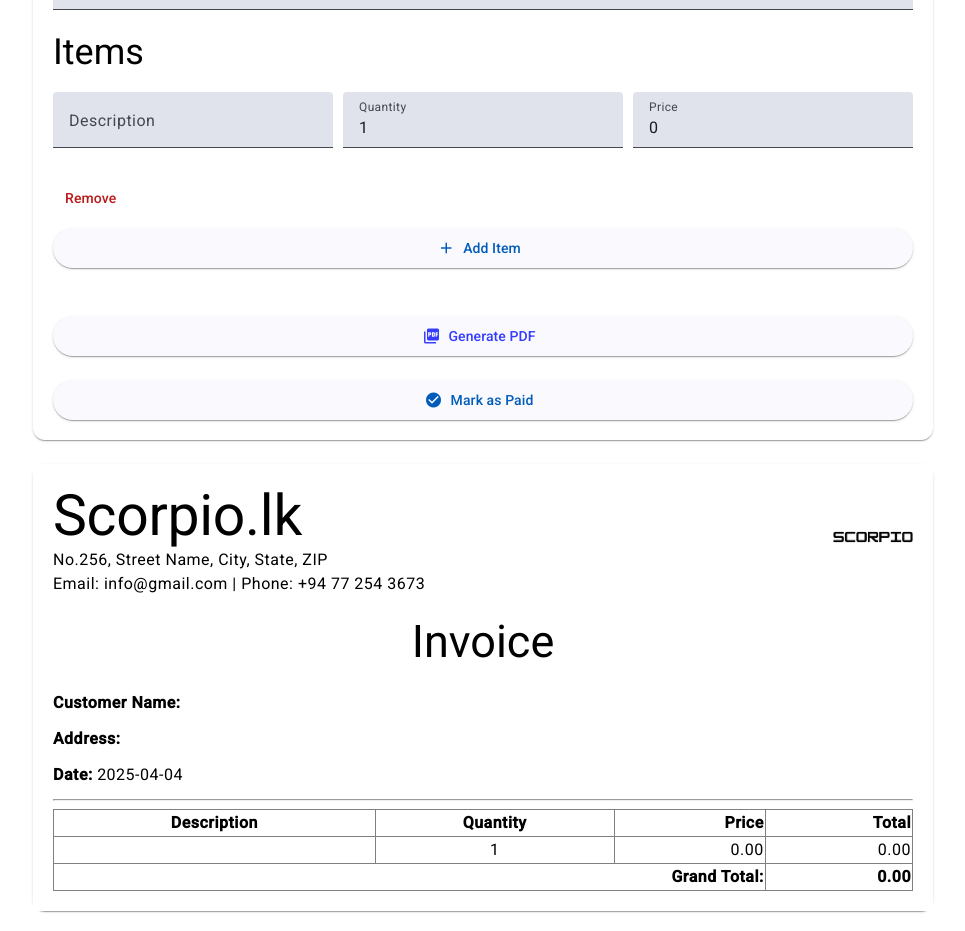
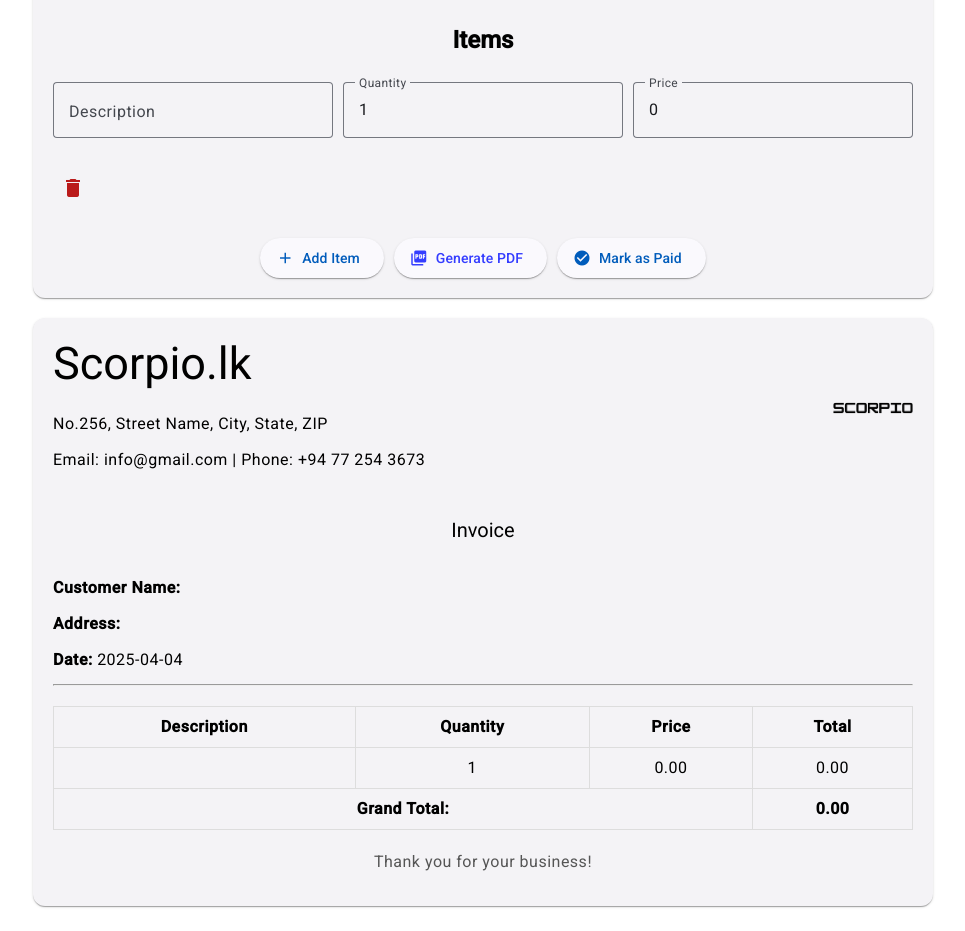
Before and after one commit to Bhagyadilhara/invoicee_app, an Angular app: page / in a window 1280 px wide. Shown: the part 336-1267 px from the top of the page, without its empty margins (157-1122 px from the left). Built offline with nearby package versions, Linux system fonts and the light colour scheme.

Commit message:
Make modern UI

```diff
--- a/src/app/app.component.css
+++ b/src/app/app.component.css
@@ -1,7 +1,24 @@
 .container {
   max-width: 900px;
   margin: 0 auto;
+  padding: 10px;
+}
+
+.invoice-card {
+  margin-bottom: 20px;
   padding: 20px;
+}
+
+.preview-card {
+  margin-top: 20px;
+  padding: 20px;
+}
+
+.title {
+  text-align: center;
+  font-size: 24px;
+  font-weight: bold;
+  margin-bottom: 20px;
 }
 
 .full-width {
@@ -13,15 +30,84 @@
   flex-wrap: wrap;
   gap: 10px;
   margin-bottom: 10px;
+  align-items: center;
 }
 
 .item-input {
-  flex: 1 1 100%;
+  flex: 1 1 calc(33.33% - 10px);
 }
 
-@media (min-width: 600px) {
+.button-group {
+  display: flex;
+  flex-wrap: wrap;
+  gap: 10px;
+  justify-content: center;
+  margin-top: 20px;
+}
+
+.company-header {
+  display: flex;
+  justify-content: space-between;
+  align-items: center;
+  margin-bottom: 20px;
+}
+
+.company-logo {
+  max-height: 80px;
+}
+
+.invoice-title {
+  text-align: center;
+  font-size: 20px;
+  margin: 20px 0;
+}
+
+.invoice-table {
+  width: 100%;
+  border-collapse: collapse;
+  margin-top: 20px;
+}
+
+.invoice-table th,
+.invoice-table td {
+  border: 1px solid #ddd;
+  padding: 8px;
+  text-align: center;
+}
+
+.grand-total-label {
+  text-align: right;
+  font-weight: bold;
+}
+
+.grand-total-value {
+  font-weight: bold;
+}
+
+.paid-seal {
+  margin-top: 20px;
+  text-align: center;
+  font-size: 24px;
+  color: red;
+  font-weight: bold;
+  text-transform: uppercase;
+}
+
+.thank-you {
+  margin-top: 20px;
+  text-align: center;
+  font-size: 16px;
+  color: #555;
+}
+
+@media (max-width: 600px) {
   .item-input {
-    flex: 1 1 30%;
+    flex: 1 1 100%;
+  }
+
+  .button-group {
+    flex-direction: column;
+    align-items: stretch;
   }
 }
 
--- a/src/app/app.component.html
+++ b/src/app/app.component.html
@@ -1,117 +1,109 @@
 <div class="container">
-  <mat-card style="position: relative; padding: 20px; background: white; max-width: 100%; overflow-x: auto;">
-    <h2>Invoice Generator</h2>
+  <mat-card class="invoice-card">
+    <h2 class="title">Invoice Maker</h2>
 
-    <mat-form-field appearance="fill" class="full-width">
+    <mat-form-field appearance="outline" class="full-width">
       <mat-label>Customer Name</mat-label>
       <input matInput [(ngModel)]="invoice.customerName" />
     </mat-form-field>
 
-    <mat-form-field appearance="fill" class="full-width">
+    <mat-form-field appearance="outline" class="full-width">
       <mat-label>Address</mat-label>
       <textarea matInput [(ngModel)]="invoice.address"></textarea>
     </mat-form-field>
 
-    <mat-form-field appearance="fill" class="full-width">
+    <mat-form-field appearance="outline" class="full-width">
       <mat-label>Date</mat-label>
       <input matInput type="date" [(ngModel)]="invoice.date" />
     </mat-form-field>
 
-    <h3>Items</h3>
+    <h3 class="title">Items</h3>
     <div class="item-input-group" *ngFor="let item of invoice.items; let i = index">
-      <mat-form-field appearance="fill" class="item-input">
+      <mat-form-field appearance="outline" class="item-input">
         <mat-label>Description</mat-label>
         <input matInput [(ngModel)]="item.description" />
       </mat-form-field>
 
-      <mat-form-field appearance="fill" class="item-input">
+      <mat-form-field appearance="outline" class="item-input">
         <mat-label>Quantity</mat-label>
         <input matInput type="number" [(ngModel)]="item.quantity" />
       </mat-form-field>
 
-      <mat-form-field appearance="fill" class="item-input">
+      <mat-form-field appearance="outline" class="item-input">
         <mat-label>Price</mat-label>
         <input matInput type="number" [(ngModel)]="item.price" />
       </mat-form-field>
 
-      <button mat-button color="warn" (click)="removeItem(i)">Remove</button>
+      <button mat-icon-button color="warn" (click)="removeItem(i)">
+        <mat-icon>delete</mat-icon>
+      </button>
     </div>
 
+    <div class="button-group">
       <button mat-raised-button color="primary" (click)="addItem()">
         <mat-icon>add</mat-icon> Add Item
       </button>
-    <br /><br />
       <button mat-raised-button color="accent" (click)="generatePDF()">
         <mat-icon>picture_as_pdf</mat-icon> Generate PDF
       </button>
-    <br />
       <button mat-raised-button color="primary" (click)="togglePaid()">
         <mat-icon>{{ isPaid ? 'cancel' : 'check_circle' }}</mat-icon>
         {{ isPaid ? 'Unmark as Paid' : 'Mark as Paid' }}
       </button>
+    </div>
   </mat-card>
 
-  <br />
-
-  <!-- PDF Preview -->
-  <mat-card>
-    <div #invoiceContent style="position: relative; padding: 20px; background: white; max-width: 100%; overflow-x: auto;">
+  <mat-card class="preview-card">
+    <div #invoiceContent class="invoice-preview">
       <!-- Company Header -->
-      <div style="display: flex; justify-content: space-between; align-items: center; margin-bottom: 20px;">
+      <div class="company-header">
         <div>
-          <h1 style="margin: 0;">Scorpio.lk</h1>
-          <p style="margin: 0;">No.256, Street Name, City, State, ZIP</p>
-          <p style="margin: 0;">Email: info&#64;gmail.com | Phone: +94 77 254 3673</p>
+          <h2>Scorpio.lk</h2>
+          <p>No.256, Street Name, City, State, ZIP</p>
+          <p>Email: info&#64;gmail.com | Phone: +94 77 254 3673</p>
         </div>
         <div>
-          <img src="assets/Scorpio.png" alt="Company Logo" style="max-height: 80px;" />
+          <img src="assets/Scorpio.png" alt="Company Logo" class="company-logo" />
         </div>
       </div>
 
-      <h2 style="text-align: center;">Invoice</h2>
+      <h2 class="invoice-title">Invoice</h2>
       <p><strong>Customer Name:</strong> {{ invoice.customerName }}</p>
       <p><strong>Address:</strong> {{ invoice.address }}</p>
       <p><strong>Date:</strong> {{ invoice.date }}</p>
       <hr />
-      <table border="1" width="100%" style="border-collapse: collapse; word-break: break-word;">
+      <table class="invoice-table">
         <thead>
           <tr>
             <th>Description</th>
             <th>Quantity</th>
-            <th style="text-align: right;">Price</th>
-            <th style="text-align: right;">Total</th>
+            <th>Price</th>
+            <th>Total</th>
           </tr>
         </thead>
         <tbody>
           <tr *ngFor="let item of invoice.items">
             <td>{{ item.description }}</td>
-            <td style="text-align: center;">{{ item.quantity }}</td>
-            <td style="text-align: right;">{{ item.price | number: '1.2-2' }}</td>
-            <td style="text-align: right;">{{ (item.quantity * item.price) | number: '1.2-2' }}</td>
+            <td>{{ item.quantity }}</td>
+            <td>{{ item.price | number: '1.2-2' }}</td>
+            <td>{{ (item.quantity * item.price) | number: '1.2-2' }}</td>
           </tr>
           <tr>
-            <td colspan="3" style="text-align: right"><strong>Grand Total:</strong></td>
-            <td style="text-align: right;"><strong>{{ total | number: '1.2-2' }}</strong></td>
+            <td colspan="3" class="grand-total-label">Grand Total:</td>
+            <td class="grand-total-value">{{ total | number: '1.2-2' }}</td>
           </tr>
         </tbody>
       </table>
 
-
       <!-- Paid Seal -->
-      <!-- <div *ngIf="isPaid" style="position: absolute; top: 50%; left: 50%; transform: translate(-50%, -50%); opacity: 0.2; font-size: 48px; color: red; font-weight: bold; text-transform: uppercase; pointer-events: none;">
-        Paid
-      </div> -->
-
-      <!-- Paid Seal with Circular Red Border -->
-      <div *ngIf="isPaid"
-        style="position: absolute; top: 70%; left: 50%; transform: translate(-50%, -50%);
-              opacity: 0.2; pointer-events: none; display: flex; justify-content: center; align-items: center;
-              width: 130px; height: 130px; border: 7px solid red; border-radius: 50%;">
-        <span style="font-size: 48px; color: red; font-weight: bold; text-transform: uppercase;">
-        Paid
-        </span>
+      <div *ngIf="isPaid" class="paid-seal">
+        <span>Paid</span>
       </div>
 
+      <!-- Thank You Message -->
+      <div class="thank-you">
+        <p>Thank you for your business!</p>
+      </div>
     </div>
   </mat-card>
 </div>
```
Lines whose indentation alone changed are shown as unchanged.
